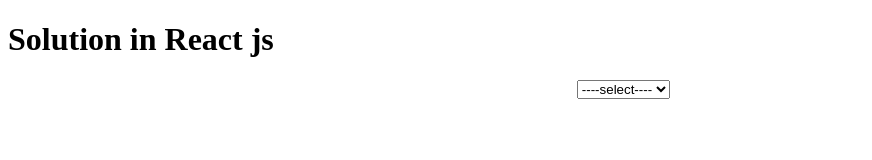
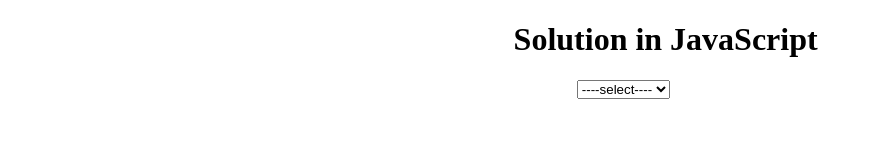
Before and after one commit to shashigit107/Kuants, a plain HTML site: page Project/index.html in a window 1280 px wide. Shown: the whole page, without its empty margins (0-872 px from the left). Drawn offline with Linux system fonts and the light colour scheme.

Commit message:
Update index.html

```diff
--- a/Project/index.html
+++ b/Project/index.html
@@ -7,7 +7,7 @@
     <title>Project</title>
 </head>
 <body>
-    <h1 style= marginLeft: "40%;" >Solution in React js</h1>
+    <h1 style= "margin-left: 40%;" >Solution in JavaScript</h1>
     <select style="margin-left: 45%;" id="select" onchange="btnHanlder()">
         <option selected disabled>----select----</option>
     </select>
```
